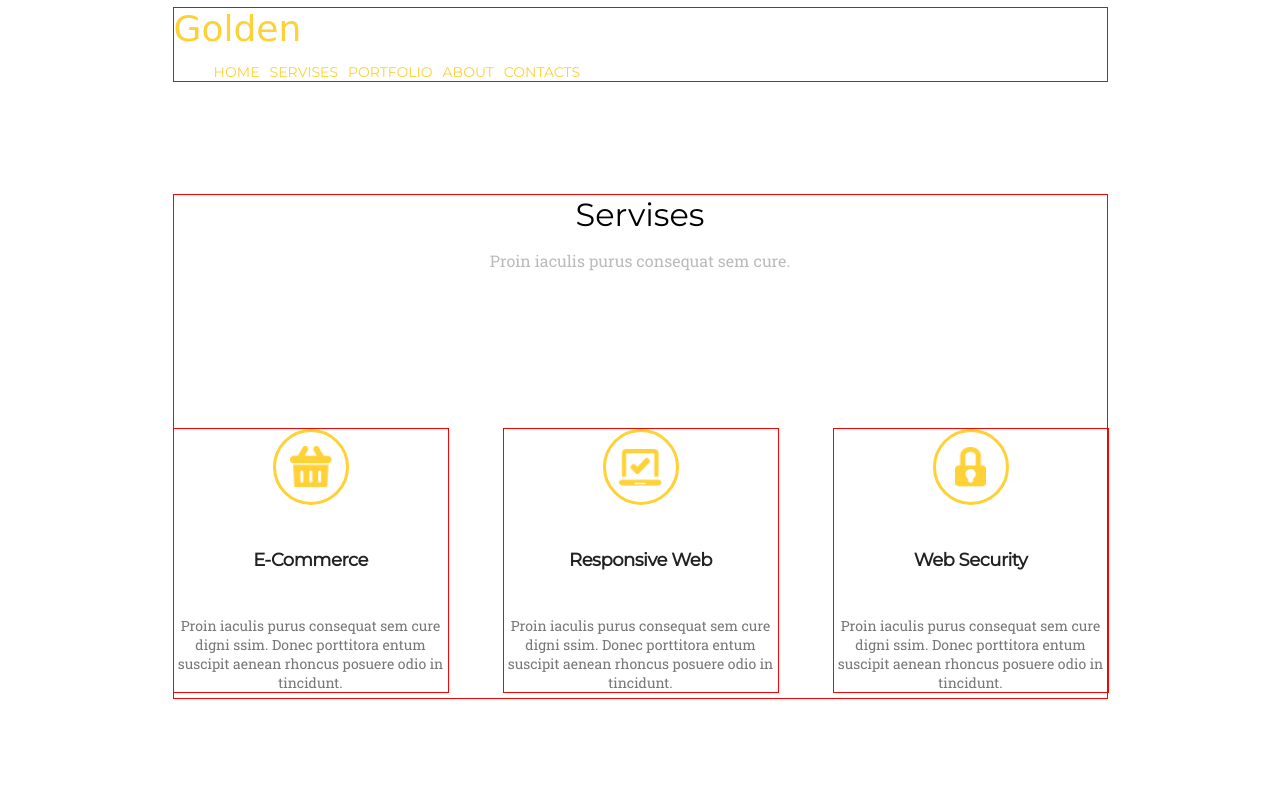
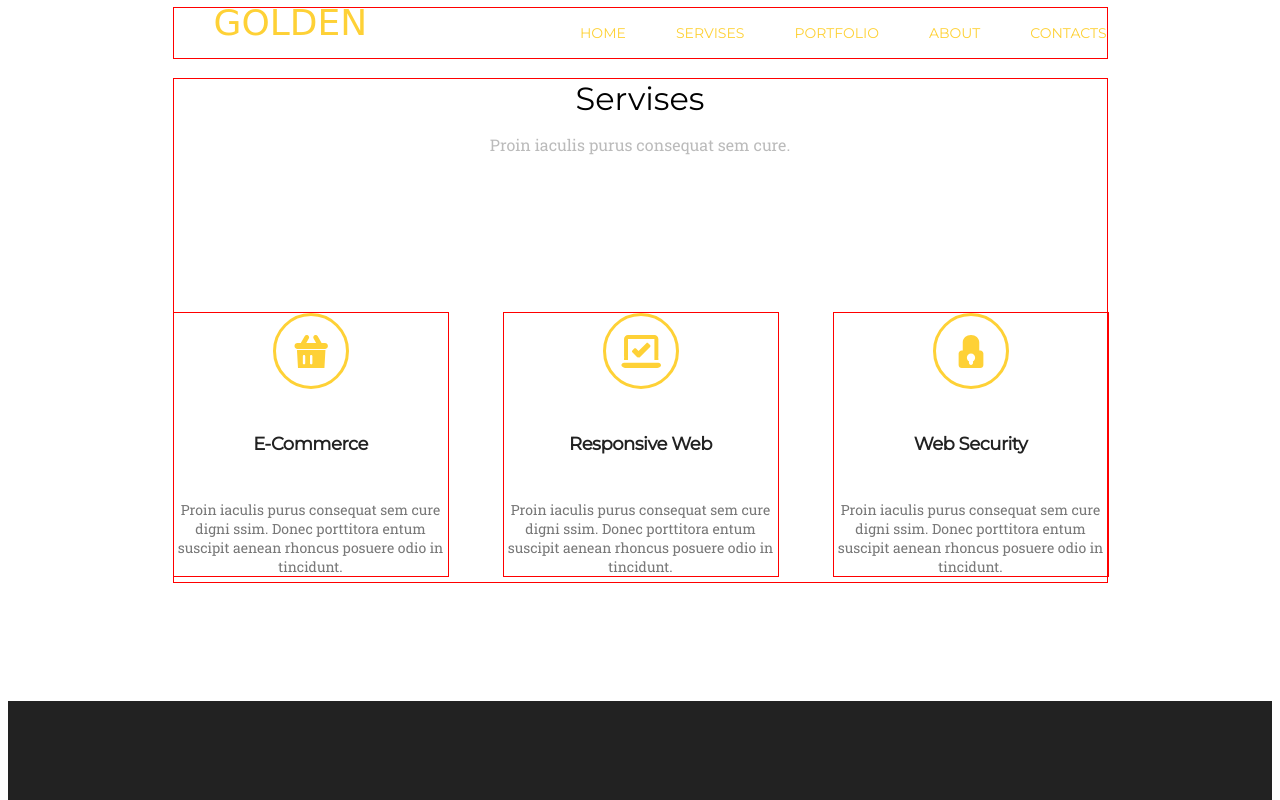
Before and after one commit to KirillKapteily/Golden, a plain HTML site: page index.html in a window 1280 px wide. Shown: the top 800 px of the page. Drawn offline with Linux system fonts and the light colour scheme; a web font is replaced by a local one.

Commit message:
Fixed header, icons switched to svg
Version 1.3
Fixed header.
Icons switched to svg.

```diff
--- a/index.html
+++ b/index.html
@@ -25,14 +25,19 @@
 
 <body>
     <header class="container" class="header">
-        <a href="index.html" class="Golden">Golden</a>
+        <nav class="header-nav">
         <ul class="header-list">
+
+            <li><a href="index.html" class="Golden">Golden</a></li>
+        </ul>
+        <ul class="header-list-contacts">
             <li class="header-item"><a href="#" class="header-item">Hоme</a></li>
             <li class="header-item"><a href="#" class="header-item">Servises</a></li>
             <li class="header-item"><a href="#" class="header-item">Portfolio</a></li>
             <li class="header-item"><a href="#" class="header-item">About</a></li>
             <li class="header-item"><a href="#" class="header-item">Contacts</a></li>
         </ul>
+    </nav>
     </header>
     <main>
         <div class="container">
@@ -40,21 +45,21 @@
             <p class="main-description">Proin iaculis purus consequat sem cure. </p>
             <ul class="servises-list">
 
-                <li class="servises-item"><div class="img-wrapper"><img src="imgs/bin.png" alt="bin" width="42" height="42" class="servises-img"></div>
+                <li class="servises-item"><div class="img-wrapper"><svg class="servises-img" width="40" height="33"><use href="imgs/symbol-defs.svg#icon-bin"></use></svg></div>
                     <h3 class="servises-title">E-Commerce</h3>
                     <p class="Servises-description">Proin iaculis purus consequat sem cure digni ssim. Donec porttitora
                         entum suscipit aenean rhoncus
                         posuere odio in tincidunt.</p>
                 </li>
 
-                <li class="servises-item"><div class="img-wrapper"><img src="imgs/laptop.png" alt="laptop" width="43" height="37" class="servises-img"></div>
+                <li class="servises-item"><div class="img-wrapper"><svg class="servises-img" width="40" height="33"><use href="imgs/symbol-defs.svg#icon-laptop"></use></svg></div>
                     <h3 class="servises-title">Responsive Web</h3>
                     <p class="Servises-description">Proin iaculis purus consequat sem cure digni ssim. Donec porttitora
                         entum suscipit aenean rhoncus
                         posuere odio in tincidunt.</p>
                 </li>
 
-                <li class="servises-item"><div class="img-wrapper"><img src="imgs/lock.png" alt="lock" width="31" height="40" class="servises-img"></div>
+                <li class="servises-item"><div class="img-wrapper"><svg class="servises-img" width="40" height="33"><use href="imgs/symbol-defs.svg#icon-lock"></use></svg></div>
                     <h3 class="servises-title">Web Security</h3>
                     <p class="Servises-description">Proin iaculis purus consequat sem cure digni ssim. Donec porttitora
                         entum suscipit aenean rhoncus
--- a/style.css
+++ b/style.css
@@ -15,6 +15,13 @@
   font-style: normal;
   text-decoration: none;
   color: var(--main-color);
+
+}
+
+.header-nav {
+  display: flex;
+  justify-content: space-between;
+  height:50px ;
 }
 
 .header-list {
@@ -29,9 +36,20 @@
   margin-bottom: 114px;
   color: var(--main-color);
   display: flex;
-  gap: 10px;
+  gap: 40px;
+  align-items: center;
+  justify-content: center;
+}
 
+.header-list-contacts {
+  list-style: none;
+  display: flex;
+  gap: 50px;
+  margin-left: auto;
+  justify-content: space-between;
+  align-items: center;
 }
+
 
 .header-page {
   display: flex;
@@ -144,6 +162,7 @@ background: rgb(255, 255, 255);
   text-align: center;
   display: flex;
   justify-content: center;
+
 }
 
 .servises-item {
```
Also changed, not shown: imgs/bin.png (deleted), imgs/laptop.png (deleted), imgs/lock.png (deleted), imgs/symbol-defs.svg (added).
